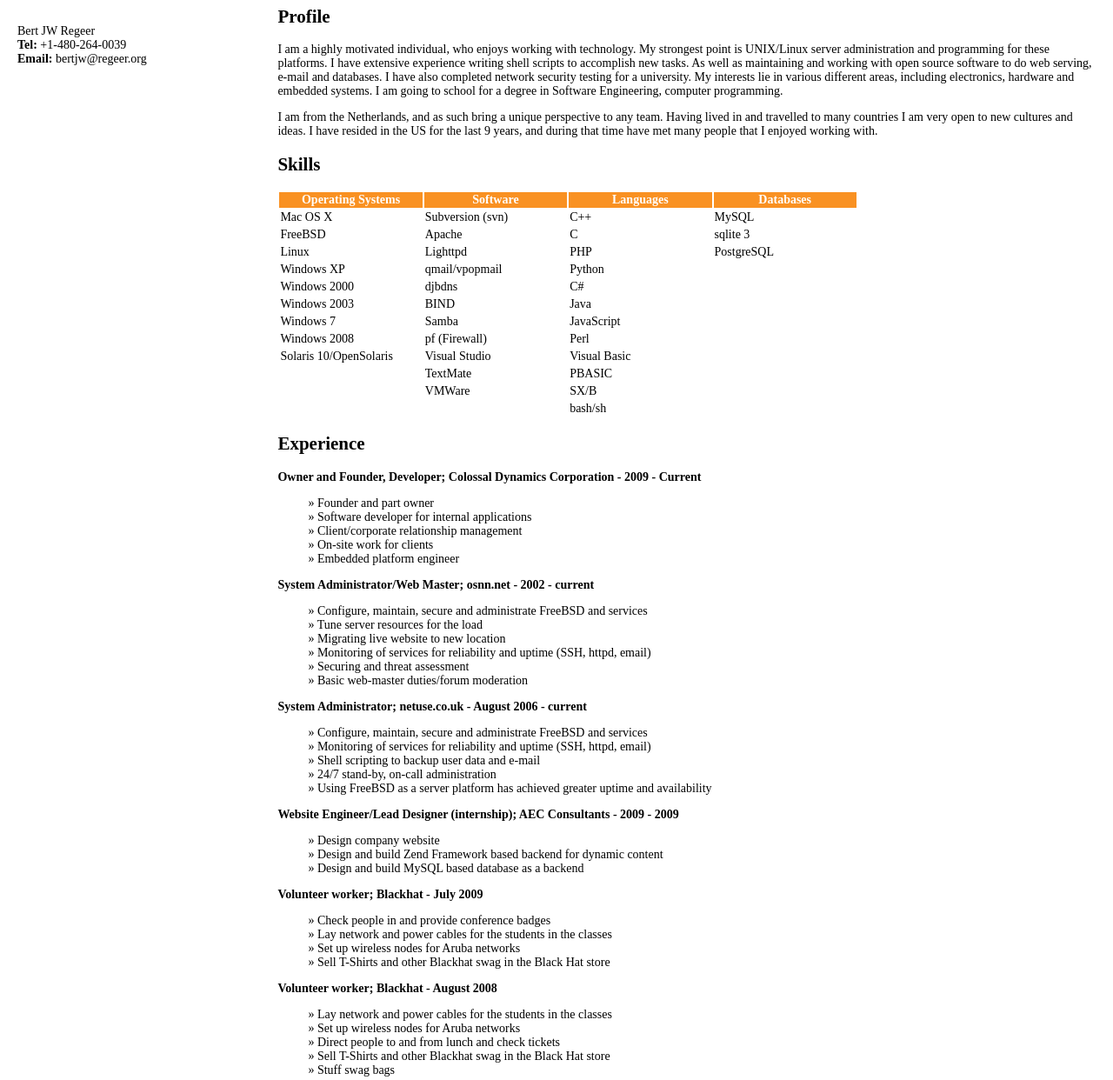
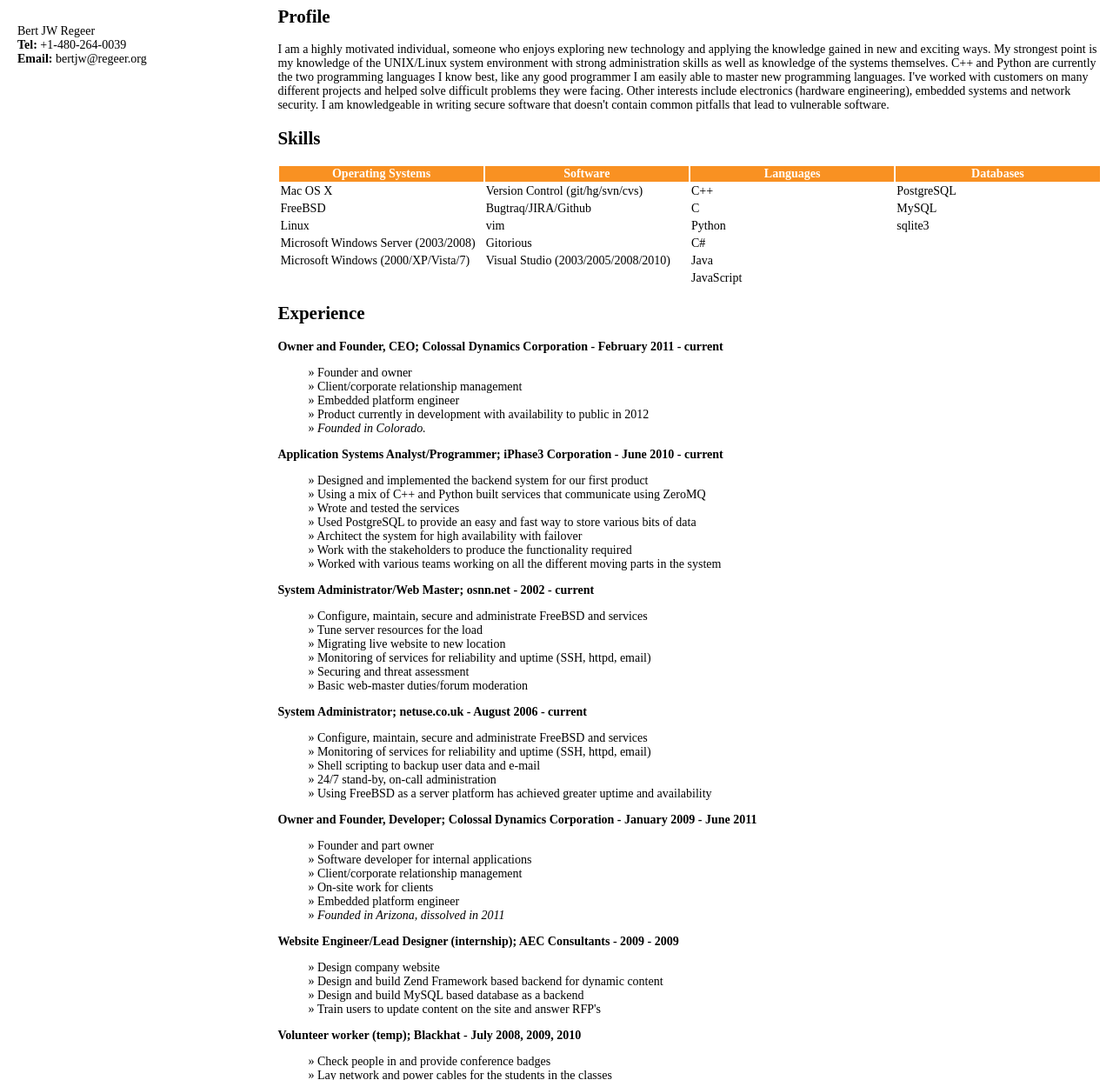
Before and after one commit to digitalresistor/bertjwregeer.com, a plain HTML site: page input/Resume-files/Resume.html in a window 1280 px wide. Shown: the part 120-1362 px from the top of the page at 87% size. Drawn offline with Linux system fonts and the light colour scheme.

Commit message:
Updated resume, not yet live

```diff
--- a/input/Resume-files/Resume.html
+++ b/input/Resume-files/Resume.html
@@ -58,18 +58,18 @@
         </div>
         <div id="Content">
             <h2>Profile</h2>
-		<p>I am a highly motivated individual, who enjoys working with technology.
-			My strongest point is UNIX/Linux server administration and programming
-			for these platforms. I have extensive experience writing shell scripts
-			to accomplish new tasks. As well as maintaining and working with open source
-			software to do web serving, e-mail and databases. I have also completed network
-			security testing for a university. My interests lie in various different areas,
-			including electronics, hardware and embedded systems. I am going to school for
-			a degree in Software Engineering, computer programming.</p>
-		<p>I am from the Netherlands, and as such bring a unique perspective
-			to any team. Having lived in and travelled to many countries I am
-			very open to new cultures and ideas. I have resided in the US for the last 9 years,
-			and during that time have met many people that I enjoyed working with.</p>
+            <p>I am a highly motivated individual, someone who enjoys exploring
+            new technology and applying the knowledge gained in new and exciting
+            ways. My strongest point is my knowledge of the UNIX/Linux system
+            environment with strong administration skills as well as knowledge
+            of the systems themselves. C++ and Python are currently the two
+            programming languages I know best, like any good programmer I am
+            easily able to master new programming languages. I've worked with
+            customers on many different projects and helped solve difficult
+            problems they were facing. Other interests include electronics
+            (hardware engineering), embedded systems and network security.
+            I am knowledgeable in writing secure software that doesn't contain
+            common pitfalls that lead to vulnerable software.</p>
             <h2>Skills</h2>
             <p>
             <table style="border: 0;">
@@ -80,52 +80,70 @@
                     <th>Databases</th>
                 </tr>
                 <tr>
-					<td>Mac OS X</td><td>Subversion (svn)</td><td>C++</td><td>MySQL</td>
+                    <td>Mac OS X</td>
+                    <td>Version Control (git/hg/svn/cvs)</td>
+                    <td>C++</td>
+                    <td>PostgreSQL</td>
                 </tr>
                 <tr>
-					<td>FreeBSD</td><td>Apache</td><td>C</td><td>sqlite 3</td>
+                    <td>FreeBSD</td>
+                    <td>Bugtraq/JIRA/Github</td>
+                    <td>C</td>
+                    <td>MySQL</td>
                 </tr>
                 <tr>
-					<td>Linux</td><td>Lighttpd</td><td>PHP</td><td>PostgreSQL</td>
+                    <td>Linux</td>
+                    <td>vim</td>
+                    <td>Python</td>
+                    <td>sqlite3</td>
                 </tr>
                 <tr>
-					<td>Windows XP</td><td>qmail/vpopmail</td><td>Python</td><td></td>
+                    <td>Microsoft Windows Server (2003/2008)</td>
+                    <td>Gitorious</td>
+                    <td>C#</td>
+                    <td></td>
                 </tr>
                 <tr>
-					<td>Windows 2000</td><td>djbdns</td><td>C#</td><td></td>
+                    <td>Microsoft Windows (2000/XP/Vista/7)</td>
+                    <td>Visual Studio (2003/2005/2008/2010)</td>
+                    <td>Java</td>
+                    <td></td>
                 </tr>
                 <tr>
-					<td>Windows 2003</td><td>BIND</td><td>Java</td><td></td>
-				</tr>
-				<tr>
-					<td>Windows 7</td><td>Samba</td><td>JavaScript</td><td></td>
-				</tr>
-				<tr>
-					<td>Windows 2008</td><td>pf (Firewall)</td><td>Perl</td><td></td>
-				</tr>
-				<tr>
-					<td>Solaris 10/OpenSolaris</td><td>Visual Studio</td><td>Visual Basic</td><td></td>
-				</tr>
-				<tr>
-					<td></td><td>TextMate</td><td>PBASIC</td><td></td>
-				</tr>
-				<tr>
-					<td></td><td>VMWare</td><td>SX/B</td><td></td>
-				</tr>
-				<tr>
-					<td></td><td></td><td>bash/sh</td><td></td>
+                    <td></td>
+                    <td></td>
+                    <td>JavaScript</td>
+                    <td></td>
                 </tr>
             </table>
             <p>
             <h2>Experience</h2>
             <p>
-			<h3>Owner and Founder, Developer; Colossal Dynamics Corporation - 2009 - Current</h3>
+            <h3>Owner and Founder, CEO; Colossal Dynamics Corporation - February 2011 - current</h3>
             <ul>
-				<li>Founder and part owner</li>
-				<li>Software developer for internal applications</li>
+                <li>Founder and owner</li>
                 <li>Client/corporate relationship management</li>
-				<li>On-site work for clients</li>
                 <li>Embedded platform engineer</li>
+                <li>Product currently in development with availability to public
+                in 2012</li>
+                <li><i>Founded in Colorado.</i></li>
+            </ul>
+            </p>
+            <p>
+            <h3>Application Systems Analyst/Programmer; iPhase3 Corporation - June 2010 - current </h3>
+            <ul>
+                <li>Designed and implemented the backend system for our first
+                product</li>
+                <li>Using a mix of C++ and Python built services that
+                communicate using ZeroMQ</li>
+                <li>Wrote and tested the services</li>
+                <li>Used PostgreSQL to provide an easy and fast way to store
+                various bits of data</li>
+                <li>Architect the system for high availability with failover</li>
+                <li>Work with the stakeholders to produce the functionality
+                required</li>
+                <li>Worked with various teams working on all the different
+                moving parts in the system</li>
             </ul>
             </p>
             <p>
@@ -149,30 +167,35 @@
                 <li>Using FreeBSD as a server platform has achieved greater uptime and availability</li>
             </ul>
             </p>
+            <h3>Owner and Founder, Developer; Colossal Dynamics Corporation - January 2009 - June 2011</h3>
+            <ul>
+                <li>Founder and part owner</li>
+                <li>Software developer for internal applications</li>
+                <li>Client/corporate relationship management</li>
+                <li>On-site work for clients</li>
+                <li>Embedded platform engineer</li>
+                <li><i>Founded in Arizona, dissolved in 2011</i></li>
+            </ul>
+            </p>
+
             <p>
             <h3>Website Engineer/Lead Designer (internship); AEC Consultants - 2009 - 2009</h3>
             <ul>
                 <li>Design company website</li>
                 <li>Design and build Zend Framework based backend for dynamic content</li>
                 <li>Design and build MySQL based database as a backend</li>
+                <li>Train users to update content on the site and answer
+                RFP's</li>
             </ul>
             </p>
             <p>
-			<h3>Volunteer worker; Blackhat - July 2009</h3>
+            <h3>Volunteer worker (temp); Blackhat - July 2008, 2009, 2010</h3>
             <ul>
                 <li>Check people in and provide conference badges</li>
                 <li>Lay network and power cables for the students in the classes</li>
                 <li>Set up wireless nodes for Aruba networks</li>
                 <li>Sell T-Shirts and other Blackhat swag in the Black Hat store</li>
-			</ul>
-		</p>
-		<p>
-			<h3>Volunteer worker; Blackhat - August 2008</h3>
-			<ul>
-				<li>Lay network and power cables for the students in the classes</li>
-				<li>Set up wireless nodes for Aruba networks</li>
-				<li>Direct people to and from lunch and check tickets</li>
-				<li>Sell T-Shirts and other Blackhat swag in the Black Hat store</li>
+                <li>Help people find their way around the conference</li>
                 <li>Stuff swag bags</li>
             </ul>
             </p>
@@ -186,29 +209,22 @@
             </ul>
             </p>
             <p>
-			<h3>VPS to server migration; netuse.co.uk - April 2006 - July, 2006</h3>
-			<ul>
-				<li>Migrated from virtual solution to dedicated server</li>
-				<li>Sendmail to qmail/vpopmail</li>
-				<li>Implement virtual user system with Pure-FTPD and pure-db</li>
-				<li>Shell scripts to maintain users/passwords for virtual users system</li>
-				<li>Migration of all user data with minimal downtime</li>
-			</ul>
-		</p>
             <h2>Projects</h2>
             <p>These are the projects I am currently involved in, or have been involved in.</p>
             <p>
             <h3>Near Space</h3>
-			<p>As a team of 15 students we developed a near space pay-load along with the various science experiments. With a GPS device
-				TNC and a HAM radio on-board we were able to track the near space pay-load using APRS data that was being sent back.
-				After retrieving the pay-load we were able to retrieve the science data along with the pictures that we had taken with
-				a still camera.
-			</p>
-			<h3>Christmas Tree Hack</h3>
-			<p>I worked together with a team of other students at my university to set up an embedded web server running on
-				the parallax PINK system, to control the christmas tree remotely. The PINK talked to an BS2 stamp which in turn
-				controlled a relay box that allowed us to individually turn certain sections of the tree on and off
-			</p>
+            <p>As a team of 15 students we developed a near space pay-load along
+            with the various science experiments. With a GPS device TNC and a
+            HAM radio on-board we were able to track the near space pay-load
+            using APRS data that was being sent back.  After retrieving the
+            pay-load we were able to retrieve the science data along with the
+            pictures that we had taken with a still camera.  </p>
+            <h3>Open Source</h3>
+            <p>I am a big proponent and supporter of Open Source software, a lot
+            of the software I've written is available for free from my <a
+                href="https://github.com/">Github</a> page located at <a
+                href="https://github.com/bertjwregeer/">https://github.com/bertjwregeer/</a>.
+            This includes my most recent samples of code.
             </p>
             <h2>Education</h2>
             <p>2006 - 2009, University of Advancing Technology; Tempe, Arizona<br />
@@ -216,3 +232,5 @@
             &nbsp;&nbsp;&nbsp;&nbsp;&nbsp;&nbsp;&nbsp;&nbsp;Major: Computer Programming<br />
             </p>
         </div>
+    </body>
+</html>
```
Also changed, not shown: 1 other file. Lines whose indentation alone changed are shown as unchanged.
